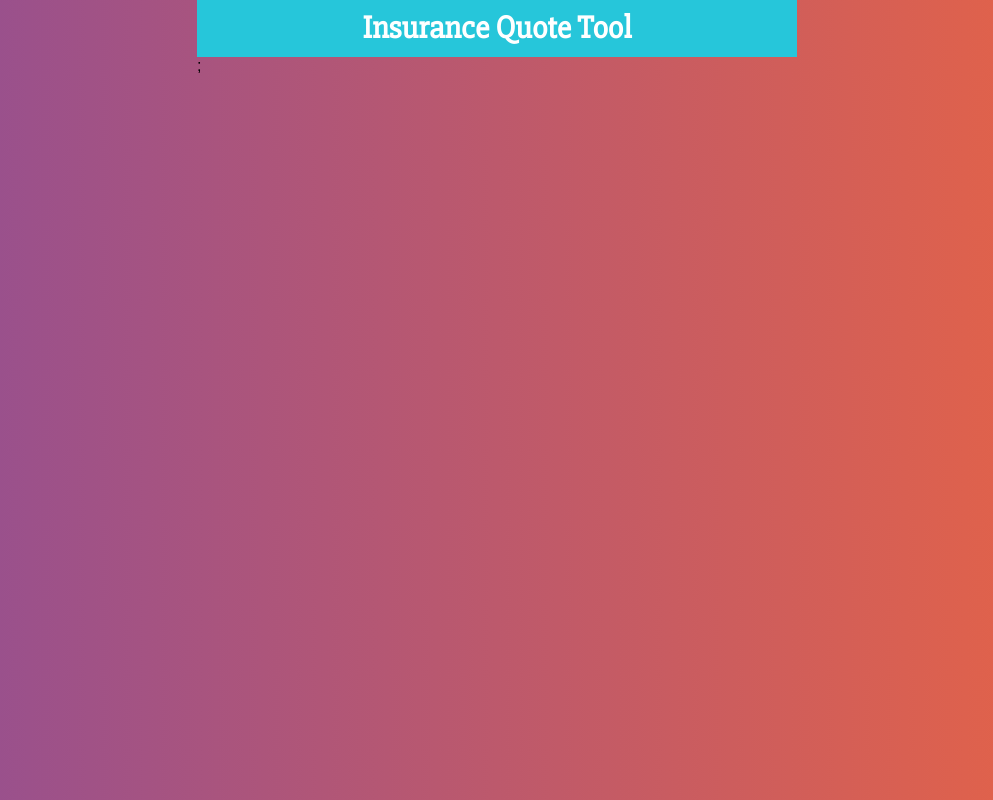
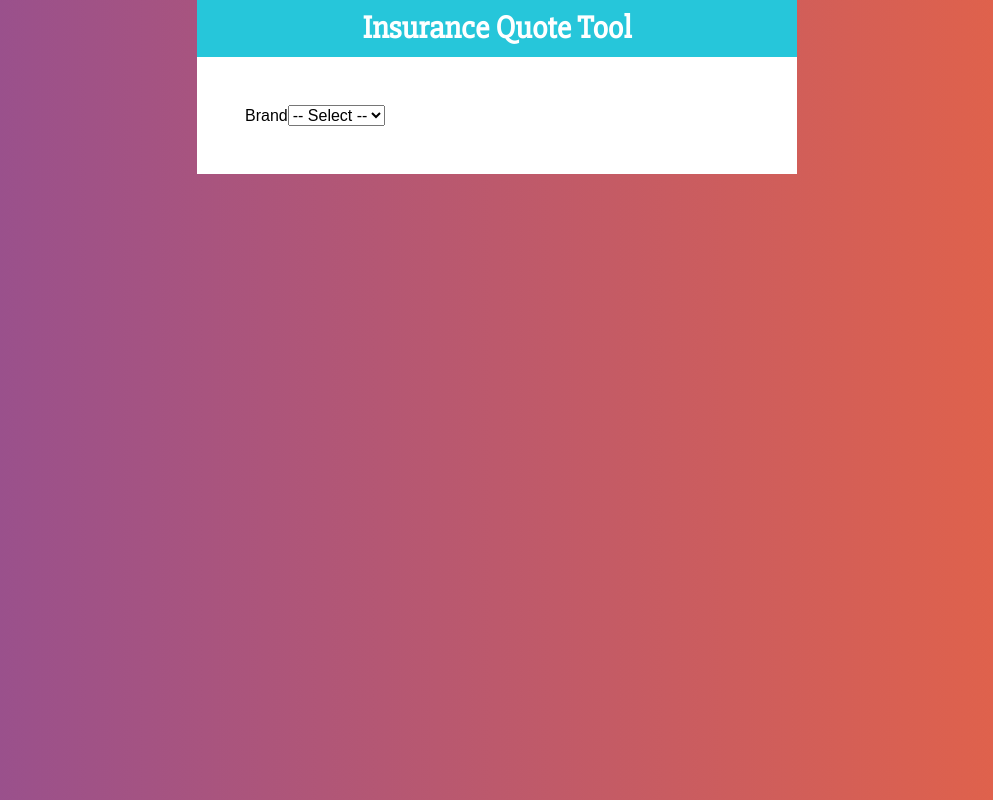
Before and after one commit to elwiiman/react-quote-tool, a React (Create React App) app: page / in a window 1280 px wide. Shown: the whole page, without its empty margins (143-1136 px from the left). Built offline with nearby package versions, Linux system fonts and the light colour scheme.

Commit message:
first form component added

```diff
--- a/src/App.js
+++ b/src/App.js
@@ -1,5 +1,6 @@
 import React from "react";
 import Header from "./components/Header";
+import Form from "./components/Form";
 import styled from "@emotion/styled";
 
 const Container = styled.div`
@@ -7,10 +8,18 @@ const Container = styled.div`
   margin: 0 auto;
 `;
 
+const FormContainer = styled.div`
+  background-color: #ffffff;
+  padding: 3rem;
+`;
+
 function App() {
   return (
     <Container>
-      <Header title={"Insurance Quote Tool"} />;
+      <Header title={"Insurance Quote Tool"} />
+      <FormContainer>
+        <Form />
+      </FormContainer>
     </Container>
   );
 }
--- /dev/null
+++ b/src/components/Form.js
@@ -0,0 +1,19 @@
+import React from "react";
+
+const Form = () => {
+  return (
+    <form>
+      <div>
+        <label>Brand</label>
+        <select>
+          <option value="">-- Select --</option>
+          <option value="American">American</option>
+          <option value="European">European</option>
+          <option value="Asian">Asian</option>
+        </select>
+      </div>
+    </form>
+  );
+};
+
+export default Form;
```
